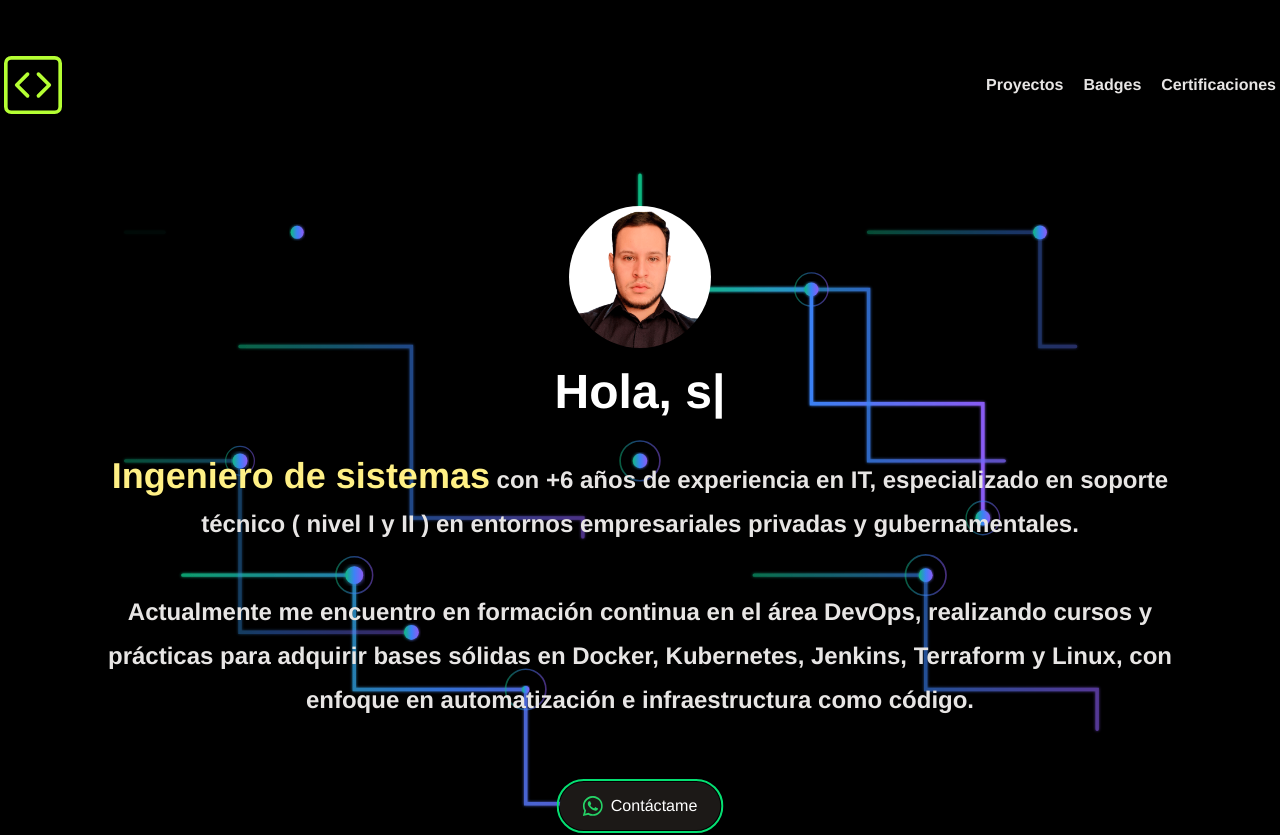
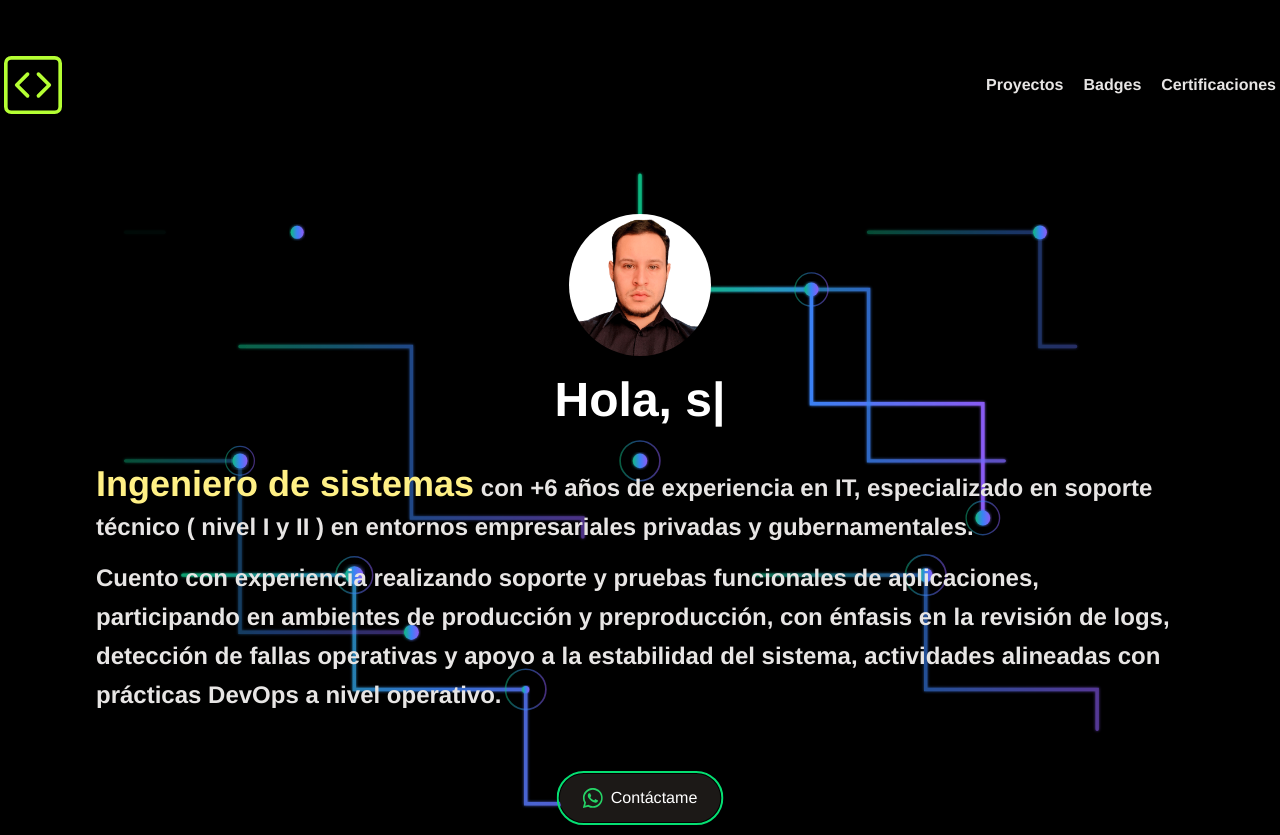
Before and after one commit to jdavid1991/miPortafolio, a React (Vite) app: page / in a window 1280 px wide. Shown: the top 835 px of the page. Built offline with nearby package versions, Linux system fonts and the light colour scheme.

Commit message:
Actualización de experiencia laboral y descripción principal

```diff
--- a/src/components/Header.jsx
+++ b/src/components/Header.jsx
@@ -64,7 +64,7 @@ export const Header = () => {
                   onContextMenu={(e) => e.preventDefault()}
                 />
               </div>
-              <div className="lg:w-[85%] text-white text-lg sm:text-2xl 2xl:text-3xl mt-5 flex flex-col items-center justify-center text-center">
+              <div className="lg:w-[85%] text-white text-lg sm:text-2xl 2xl:text-3xl mt-5 flex flex-col items-center justify-center">
                 <h1 className="2xl:text-6xl sm:text-5xl text-4xl font-bold">
                   <TypeAnimation
                     sequence={[1000, "Hola,", 600, "Hola, soy Juan David"]}
@@ -72,18 +72,24 @@ export const Header = () => {
                     repeat={Infinity}
                   />
                 </h1>
-                <p className="mt-10 text-stone-200 sm:leading-11 font-semibold">
-                  <span className="sm:text-4xl text-2xl font-bold text-yellow-200">
-                    Ingeniero de sistemas
-                  </span>{" "}
-                  con +6 años de experiencia en IT, especializado en soporte
-                  técnico ( nivel I y II ) en entornos empresariales privadas y
-                  gubernamentales. <br /> <br />
-                  Actualmente me encuentro en formación continua en el área
-                  DevOps, realizando cursos y prácticas para adquirir bases
-                  sólidas en Docker, Kubernetes, Jenkins, Terraform y Linux, con
-                  enfoque en automatización e infraestructura como código.
-                </p>
+                <div className="mt-10 text-stone-200 sm:leading-relaxed font-semibold">
+                  <p>
+                    <span className="sm:text-4xl text-2xl font-bold text-yellow-200">
+                      Ingeniero de sistemas
+                    </span>{" "}
+                    con +6 años de experiencia en IT, especializado en soporte
+                    técnico ( nivel I y II ) en entornos empresariales privadas
+                    y gubernamentales.
+                  </p>
+                  <p className="mt-3">
+                    Cuento con experiencia realizando soporte y pruebas
+                    funcionales de aplicaciones, participando en ambientes de
+                    producción y preproducción, con énfasis en la revisión de
+                    logs, detección de fallas operativas y apoyo a la
+                    estabilidad del sistema, actividades alineadas con prácticas
+                    DevOps a nivel operativo.
+                  </p>
+                </div>
                 <button className="flex justify-center gap-4 md:gap-10 sm:mt-15 mt-10 ">
                   <a
                     href="https://wa.me/573001234567"
--- a/src/data/experiencia.json
+++ b/src/data/experiencia.json
@@ -4,8 +4,8 @@
     "fecha": "Octubre 2024 - Septiembre 2025",
     "cargo": "Técnico de soporte y pruebas senior",
     "empresa": "macroproyectos SAS",
-    "funcion1": "Brindar soporte y pruebas funcionales de aplicaciones, enfocado en asegurar la calidad y continuidad operativa de los sistemas. Revisión de logs, para la identificación de fallas en procesos de la aplicación en entornos de desarrollo y producción.",
-    "funcion2": "Instalar, configurar y afinar componentes de software requeridos para cumplir la arquitectura definida, en el documento de especificaciones técnicas de los procesos automatizados.",
+    "funcion1": "Brindar soporte y pruebas a aplicaciones desplegadas, monitoreo y análisis de logs, trabajo con entornos Linux, uso de contenedores Docker y Kubernetes a nivel básico, ejecución de pruebas manuales y validación de servicios.",
+    "funcion2": "Instalar, configurar y afinar componentes de software requeridos para cumplir la arquitectura definida, en el documento de especificaciones técnicas de los procesos automatizados, apoyo en flujos de despliegue y continuidad operativa.",
     "image": "/assets/macro.png",
     "proyecto": "Secretaria Distrital de Planeación",
     "tiempoActividad": "12 meses"
```
